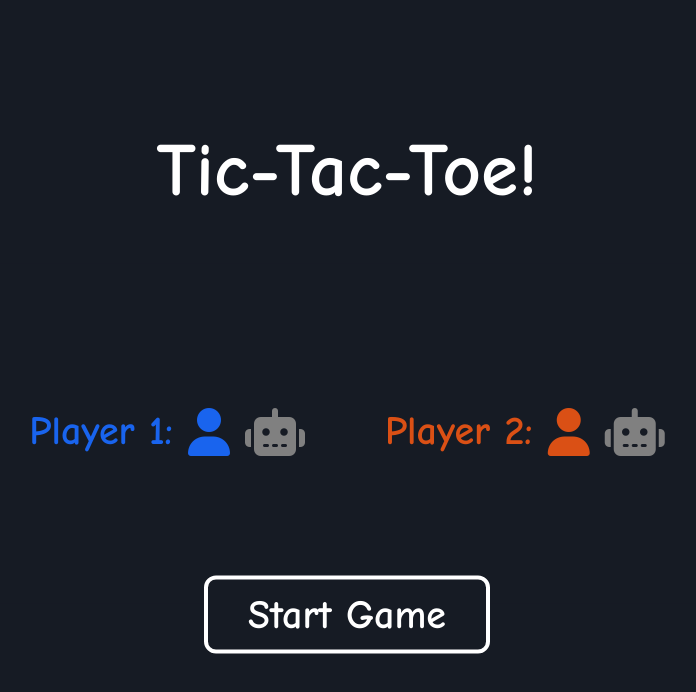
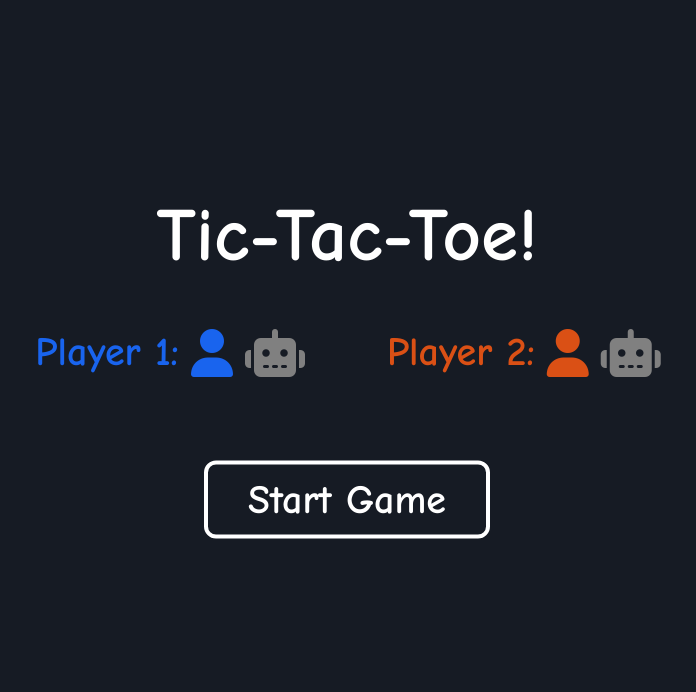
Before and after one commit to zakibed/tic-tac-toe, a plain HTML site: page index.html in a window 1280 px wide. Shown: the whole page, without its empty margins (293-989 px from the left). Drawn offline with Linux system fonts and the light colour scheme.

Commit message:
Change appearance slightly and display player type icon

```diff
--- a/index.html
+++ b/index.html
@@ -56,11 +56,12 @@
                 <p></p>
             </div>
 
-            <form id="player-selection">
+            <form>
                 <fieldset id="player-one-selection">
                     <div class="player-type">
                         <p>Player 1:</p>
 
+                        <div class="input-row">
                             <div>
                                 <input
                                     type="radio"
@@ -69,7 +70,9 @@
                                     value="player"
                                     checked
                                 />
-                            <label for="player-one-player"><i class="fa-solid fa-user"></i></label>
+                                <label for="player-one-player"
+                                    ><i class="fa-solid fa-user"></i
+                                ></label>
                             </div>
 
                             <div>
@@ -79,7 +82,10 @@
                                     id="player-one-bot"
                                     value="bot"
                                 />
-                            <label for="player-one-bot"><i class="fa-solid fa-robot"></i></label>
+                                <label for="player-one-bot"
+                                    ><i class="fa-solid fa-robot"></i
+                                ></label>
+                            </div>
                         </div>
                     </div>
                 </fieldset>
@@ -88,6 +94,7 @@
                     <div class="player-type">
                         <p>Player 2:</p>
 
+                        <div class="input-row">
                             <div>
                                 <input
                                     type="radio"
@@ -96,9 +103,10 @@
                                     value="player"
                                     checked
                                 />
-                            <label for="player-two-player"><i class="fa-solid fa-user"></i></label>
+                                <label for="player-two-player"
+                                    ><i class="fa-solid fa-user"></i
+                                ></label>
                             </div>
-
                             <div>
                                 <input
                                     type="radio"
@@ -106,7 +114,10 @@
                                     id="player-two-bot"
                                     value="bot"
                                 />
-                            <label for="player-two-bot"><i class="fa-solid fa-robot"></i></label>
+                                <label for="player-two-bot"
+                                    ><i class="fa-solid fa-robot"></i
+                                ></label>
+                            </div>
                         </div>
                     </div>
                 </fieldset>
--- a/script.js
+++ b/script.js
@@ -107,12 +107,13 @@ const game = (() => {
         document.querySelectorAll('.player').forEach((player) => (player.style.display = 'block'));
         display.gameBoard.style.display = 'grid';
 
-        display.playerSelection.style.display = 'none';
+        display.playerType();
+        display.form.style.display = 'none';
 
         display.players(currentPlayer);
         Gameboard.toggle(true);
 
-        display.playerSelection.reset();
+        display.form.reset();
         e.preventDefault();
     };
 
@@ -155,10 +156,12 @@ const display = (() => {
     const _playerTwoHealth = document.querySelector('.player.two .health');
     const _playerOneTurn = document.querySelector('.player.one .turn');
     const _playerTwoTurn = document.querySelector('.player.two .turn');
+    const _playerOneType = document.querySelector('#player-one-player');
+    const _playerTwoType = document.querySelector('#player-two-player');
     const startGameBtn = document.querySelector('#start-game-btn');
     const gameBoard = document.querySelector('#gameboard');
     const boardCell = document.querySelectorAll('.cell');
-    const playerSelection = document.querySelector('#player-selection');
+    const form = document.querySelector('form');
 
     const board = () => {
         for (let i = 0; i < 9; i++) {
@@ -202,16 +205,27 @@ const display = (() => {
         remove(enemy === game.playerOne ? _playerOneHealth : _playerTwoHealth);
     };
 
+    const playerType = () => {
+        document.querySelector('.player.one i').className = _playerOneType.checked
+            ? 'fa-solid fa-user'
+            : 'fa-solid fa-robot';
+
+        document.querySelector('.player.two i').className = _playerTwoType.checked
+            ? 'fa-solid fa-user'
+            : 'fa-solid fa-robot';
+    };
+
     return {
         startGameBtn,
         gameBoard,
         boardCell,
         board,
-        playerSelection,
+        form,
         roundResult,
+        playerType,
         players,
         removeHealthBar
     };
 })();
 
-display.playerSelection.addEventListener('submit', game.start);
+display.form.addEventListener('submit', game.start);
--- a/style.css
+++ b/style.css
@@ -46,26 +46,25 @@ h1 {
 }
 
 /* player selection form */
-#player-selection {
-    width: 100vw;
-    height: 340px;
+form {
     font-size: 2.5rem;
-    background: var(--dark);
-    display: flex;
-    justify-content: center;
-    align-items: center;
+    display: grid;
+    grid-template-columns: 1fr 1fr;
+    justify-items: center;
     gap: 80px;
-    position: relative;
+    grid-area: gameboard;
 }
 
-#player-selection fieldset {
+form fieldset {
     border: none;
 }
 
-.player-type {
+.player-type,
+.input-row {
     display: flex;
+    flex-wrap: wrap;
     justify-content: center;
-    gap: 15px;
+    gap: 12px;
 }
 
 .player-type i {
@@ -75,6 +74,7 @@ h1 {
 
 .player-type label {
     color: gray;
+    display: inline;
 }
 
 input[type='radio'] {
@@ -91,22 +91,23 @@ input[name='player-two-type']:checked + label,
     color: var(--red);
 }
 
-input[type='text'] {
-    appearance: none;
-    width: 370px;
-    margin: 20px 0;
-    padding: 10px 5px;
-    font-size: 2rem;
-    color: white;
+#start-game-btn {
+    padding: 12px 40px;
+    font-size: 2.5rem;
     background: var(--dark);
-    border: none;
-    border-bottom: 3px solid white;
+    border: 4px solid white;
+    border-radius: 12px;
+    cursor: pointer;
+    transition: all 80ms ease-in;
+    grid-column: span 2;
 }
 
-input[type='text']:focus {
-    outline: none;
+#start-game-btn:hover {
+    color: var(--dark);
+    background: white;
 }
 
+/* game board */
 #gameboard {
     width: 400px;
     height: 400px;
@@ -146,6 +147,7 @@ input[type='text']:focus {
     border-radius: 0 0 15px 0;
 }
 
+/* players */
 .player {
     font-size: 4rem;
     border-radius: 15px;
@@ -165,8 +167,7 @@ input[type='text']:focus {
     grid-area: player-one;
 }
 
-.player.one .turn,
-label[for='player-one-name'] {
+.player.one .turn {
     color: var(--blue);
 }
 
@@ -175,8 +176,7 @@ label[for='player-one-name'] {
     grid-area: player-two;
 }
 
-.player.two .turn,
-label[for='player-two-name'] {
+.player.two .turn {
     color: var(--red);
 }
 
@@ -211,20 +211,3 @@ label[for='player-two-name'] {
     gap: 16px;
     grid-area: results;
 }
-
-#start-game-btn {
-    padding: 12px 40px;
-    font-size: 2.5rem;
-    background: var(--dark);
-    border: 4px solid white;
-    border-radius: 12px;
-    cursor: pointer;
-    transition: all 80ms ease-in;
-    position: absolute;
-    bottom: -50px;
-}
-
-#start-game-btn:hover {
-    color: var(--dark);
-    background: white;
-}
```
Lines whose indentation alone changed are shown as unchanged.
